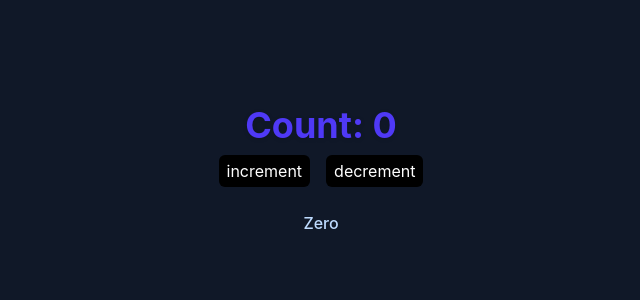
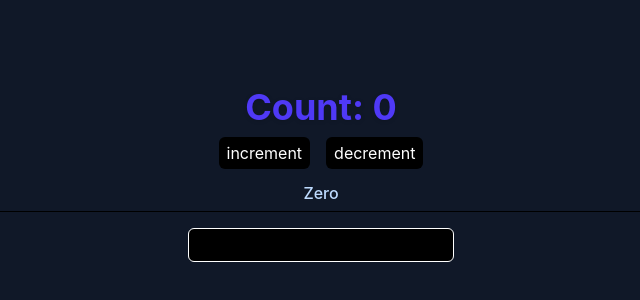
Before and after one commit to shubham-Alhat/sql-learning, a Vue app in the folder vuejs/: page / in a window 1280 px wide. Shown: the part 226-526 px from the top of the page, without its empty margins (319-959 px from the left). Built offline with nearby package versions, Linux system fonts and the light colour scheme.

Commit message:
Add watcher functionality and update README with watcher vs computed properties explanation

```diff
--- a/vuejs/src/App.vue
+++ b/vuejs/src/App.vue
@@ -19,7 +19,15 @@
         </button>
       </div>
     </div>
-    <div class="mt-3 p-2 text-blue-200 font-medium">{{ statusMessage }}</div>
+    <div class="mt-2 text-blue-200 font-medium">{{ statusMessage }}</div>
+    <hr class="w-full h-[1px] mt-1.5 bg-black" />
+    <div id="watcher-example" class="mt-4">
+      <input
+        v-model="userInput"
+        type="text"
+        class="bg-black text-white px-2 py-1 min-w-[200px] border border-[1px] rounded-[6px]"
+      />
+    </div>
   </div>
 </template>
 <script>
@@ -27,6 +35,7 @@ export default {
   data() {
     return {
       count: 0,
+      userInput: "",
     };
   },
   methods: {
@@ -45,6 +54,11 @@ export default {
       if (this.count == 0) return "Zero";
     },
   },
+  watch: {
+    userInput(newValue, oldValue) {
+      console.log(`User type : ${newValue}`);
+    },
+  },
 };
 </script>
 
```
Also changed, not shown: 1 other file (tests, documents, lock files or other folders).
